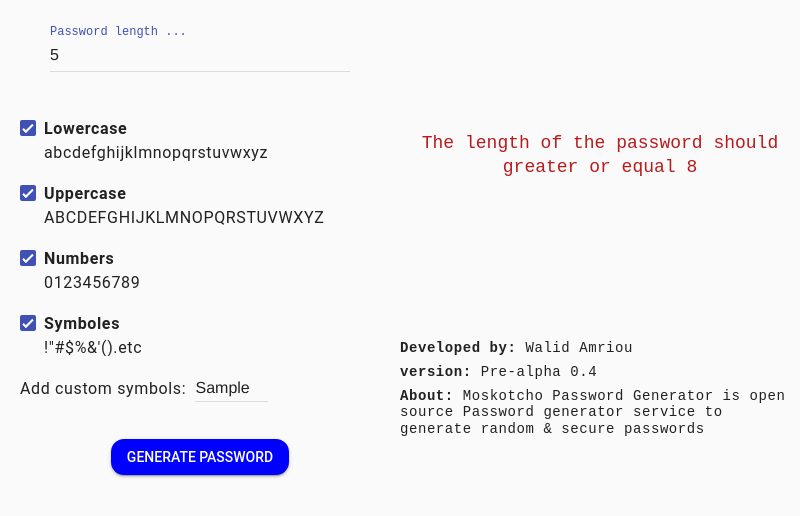
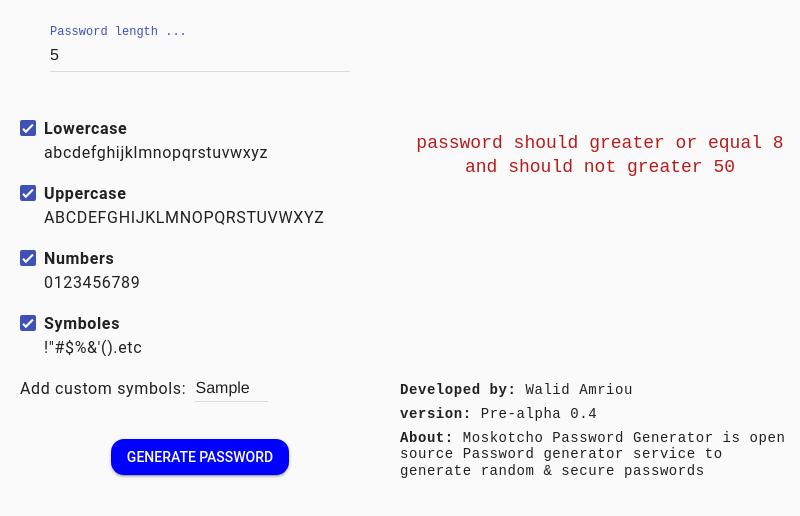
Before and after one commit to walidamriou/Moskotcho_Password_Generator_Desktop, an Electron app: page index.html in a window 800 px wide. Both pictures are taken after typing "5", "Sample" into the empty fields and a click on the button "GENERATE PASSWORD". Shown: the part 80-596 px from the top of the page. Drawn offline with nearby package versions, Linux system fonts and the light colour scheme.

Commit message:
update index.html and add password non more 50

```diff
--- a/index.html
+++ b/index.html
@@ -284,11 +284,16 @@
         </span></h5>
 
       </b>
-      <p class="devfast-large devfast-center" style="color: #B71C1C;max-width: 100%;" id="password_display">
-        <mark>Put the length and click the blue button to get your first password!</mark>
+
+         <p class="devfast-large devfast-center" style="color: #B71C1C;max-width: 100%;" id="password_display">
+        Put the length and click the blue button to get your first password!
       </p>
+
+
 </center>
 
+<br>
+<br>
 <br>
 <br>
 <br>
--- a/js/main.js
+++ b/js/main.js
@@ -196,7 +196,7 @@ function getpassword() {
     else {
     password_length = document.getElementById("passl").value;
 
-    if (password_length >= 8) {
+    if ((password_length >= 8) && (password_length <50)) {
         //Create passwordarray[password_length] with all element is =1
         let passwordarray = Array(password_length).fill(1);
         //charge the passwordarray[password_length] by RandomVar
@@ -230,7 +230,7 @@ function getpassword() {
         $("p").text("You should put a length!");
     } else {
         $("p").empty();
-        $("p").text("The length of the password should greater or equal 8");
+        $("p").text("password should greater or equal 8 and should not greater 50");
         //alert("The length of a password should greater or equal 8");
         console.log("The length of a password should greater or equal 8");
     }
```
